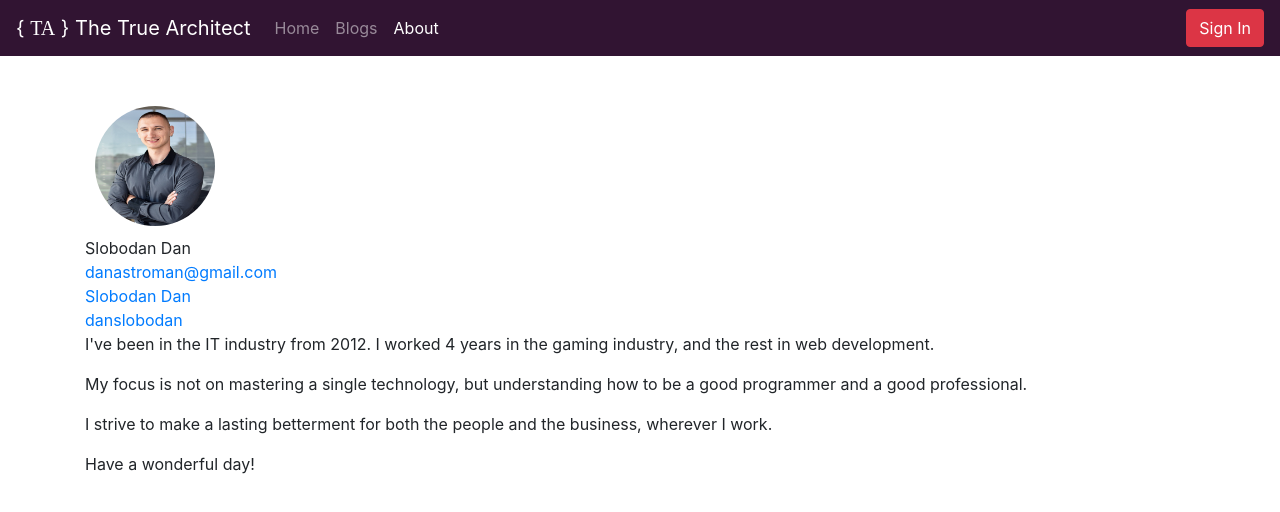
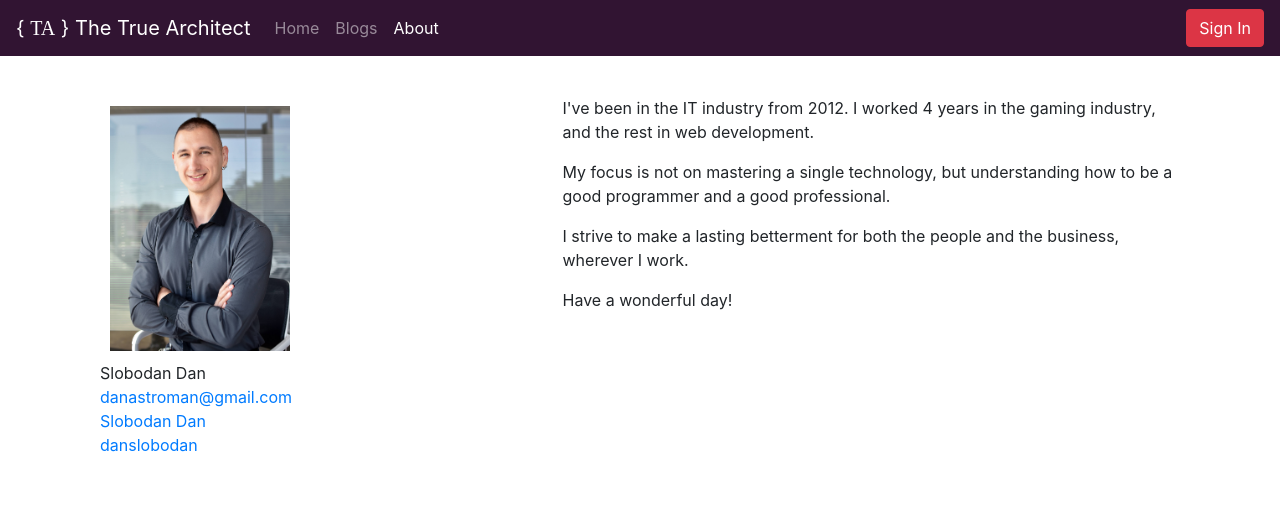
Before and after one commit to danslobodan/personalwebsite, a React (Create React App) app in the folder client/: page /about in a window 1280 px wide. Shown: the top 512 px of the page. Built offline with nearby package versions, Linux system fonts and the light colour scheme.

Commit message:
Added styling for about page.

```diff
--- a/client/src/components/About.tsx
+++ b/client/src/components/About.tsx
@@ -2,16 +2,10 @@ import React from 'react';
 
 const About: React.FC = () => {
     return (
-        <div className='ui vertical segment'>
-            <div className='ui container grid'>
-                <div className='ui row'>
-                    <div className='column four wide'>
-                        <img
-                            className='rounded-circle'
-                            src='CV2.jpg'
-                            width='140'
-                            height='140'
-                        />
+        <div className='container'>
+            <div className='row'>
+                <div className='col-md-5'>
+                    <img src='CV2.jpg' className='rounded' width='200' />
                     <div className='ui list'>
                         <div className='item'>
                             <i className='users icon' />
@@ -43,27 +37,21 @@ const About: React.FC = () => {
                         </div>
                     </div>
                 </div>
-                    <div className='column ten wide'>
-                        <div className='ui vertical segment'>
+                <div className='col-md-7'>
                     <p>
-                                I've been in the IT industry from 2012. I worked
-                                4 years in the gaming industry, and the rest in
-                                web development.
+                        I've been in the IT industry from 2012. I worked 4 years
+                        in the gaming industry, and the rest in web development.
                     </p>
                     <p>
-                                My focus is not on mastering a single
-                                technology, but understanding how to be a good
-                                programmer and a good professional.
+                        My focus is not on mastering a single technology, but
+                        understanding how to be a good programmer and a good
+                        professional.
                     </p>
                     <p>
-                                I strive to make a lasting betterment for both
-                                the people and the business, wherever I work.
+                        I strive to make a lasting betterment for both the
+                        people and the business, wherever I work.
                     </p>
-                        </div>
-                        <div className='ui vertical segment'>
                     <p>Have a wonderful day!</p>
-                        </div>
-                    </div>
                 </div>
             </div>
         </div>
```
Lines whose indentation alone changed are shown as unchanged.
